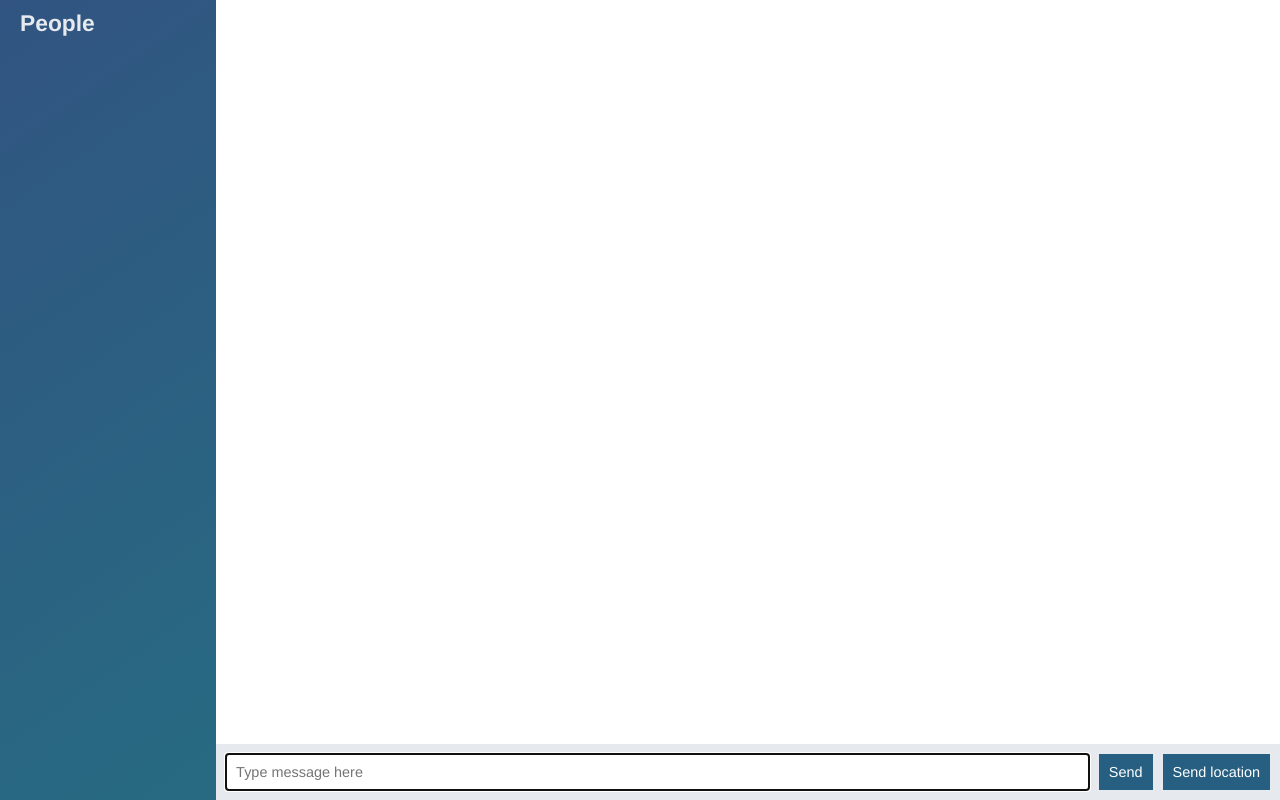
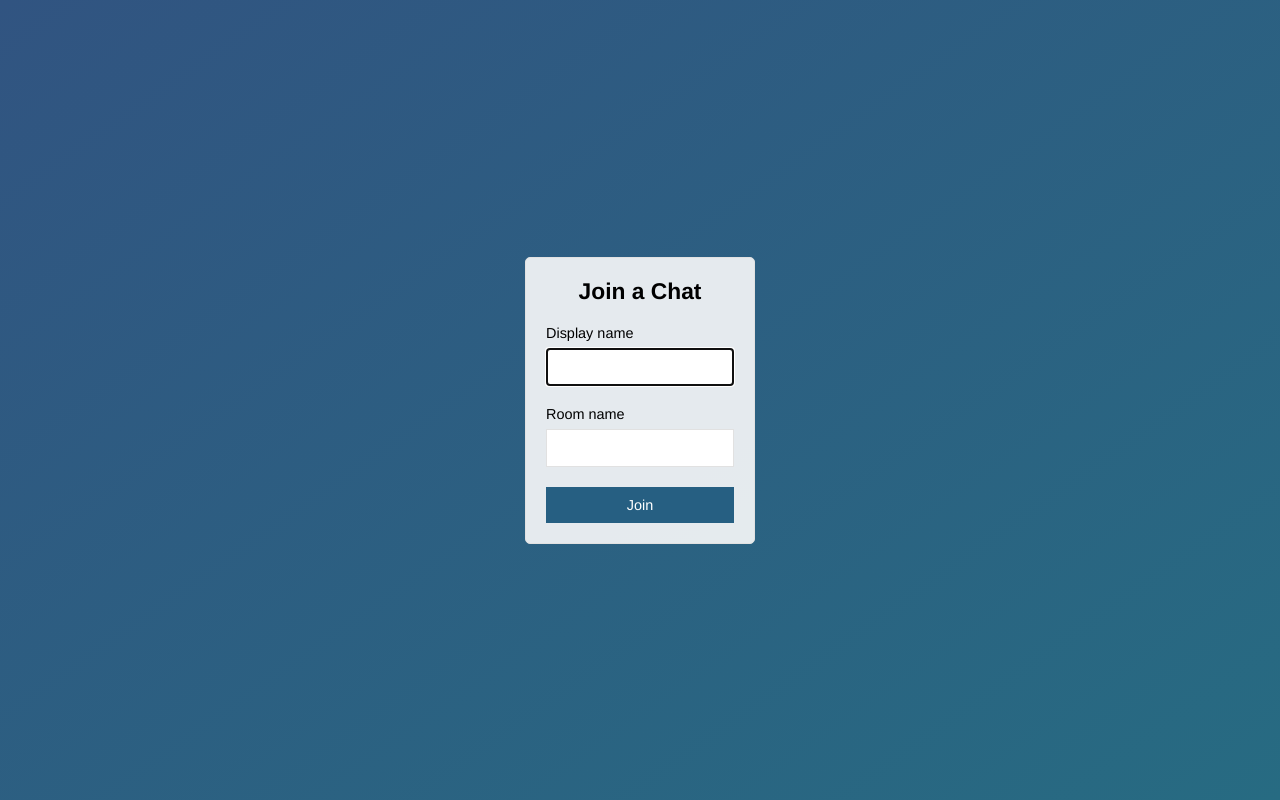
Before and after one commit to rhbroberg/node-chat-app, a website: page public/index.html in a window 1280 px wide. Drawn offline with nearby package versions, Linux system fonts and the light colour scheme; no server answers.

Commit message:
add join page that submits to chat.html

```diff
--- a/public/index.html
+++ b/public/index.html
@@ -3,59 +3,30 @@
 
 <head>
     <meta charset="utf-8">
-    <link rel="stylesheet" href="/css/styles.css" </link>
+    <title> Join | ChatApp</title>
+    <meta name="viewport" content="width=device-width, initial-scale=1, user-scalable=no">
+    <link rel="stylesheet" href="/css/styles.css"> </link>
 </head>
 
-<body class="chat">
-    <div class="chat__sidebar">
-        <h3>People</h3>
-        <div id="users"></div>
+<body class="centered-form">
+    <div class="centered-form__form">
+        <form action="/chat.html">
+            <div class="form-field">
+                <h3>Join a Chat</h3>
+            </div>
+            <div class="form-field">
+                <label>Display name</label>
+                <input type="text" name="name" autofocus/>
+            </div>
+            <div class="form-field">
+                <label>Room name</label>
+                <input type="text" name="room" />
+            </div>
+            <div class="form-field">
+                <button>Join</button>
+            </div>
+        </form>
     </div>
-
-    <div class="chat__main">
-        <ol id="messages" class="chat__messages"> </ol>
-
-        <div class="chat__footer">
-            <form id="message-form">
-                <input name="message" type="text" placeholder="Type message here" autofocus autocomplete="off" />
-                <button>Send</button>
-            </form>
-            <button id="send-location">Send location</button>
-        </div>
-    </div>
-
-    <script id="message-template" type="text/template">
-        <li class="message">
-            <div class="message__title">
-                <h4>{{from}}</h4>
-                <span>{{createdAt}}</span>
-            </div>
-            <div class="message__body">
-                <p>{{text}}</p>
-            </div>
-        </li>
-    </script>
-
-    <script id="location-message-template" type="text/template">
-        <li class="message">
-            <div class="message__title">
-                <h4>{{from}}</h4>
-                <span>{{createdAt}}</span>
-            </div>
-            <div class="message__body">
-                <p>
-                    <a href="{{url}}" target="_blank">My Current Location</a>
-                </p>
-            </div>
-        </li>
-    </script>
-
-    <script src="/socket.io/socket.io.js"></script>
-    <script src="/js/libs/jquery-3.3.1.min.js"></script>
-    <script src="/js/libs/moment.js"></script>
-    <script src="/js/libs/mustache.js"></script>
-    <script src="/js/index.js">
-    </script>
 </body>
 
-</DOCTYPE>
+</html>
```
Also changed, not shown: public/chat.html (added, +63 -0 lines), public/js/chat.js (renamed from public/js/index.js).
